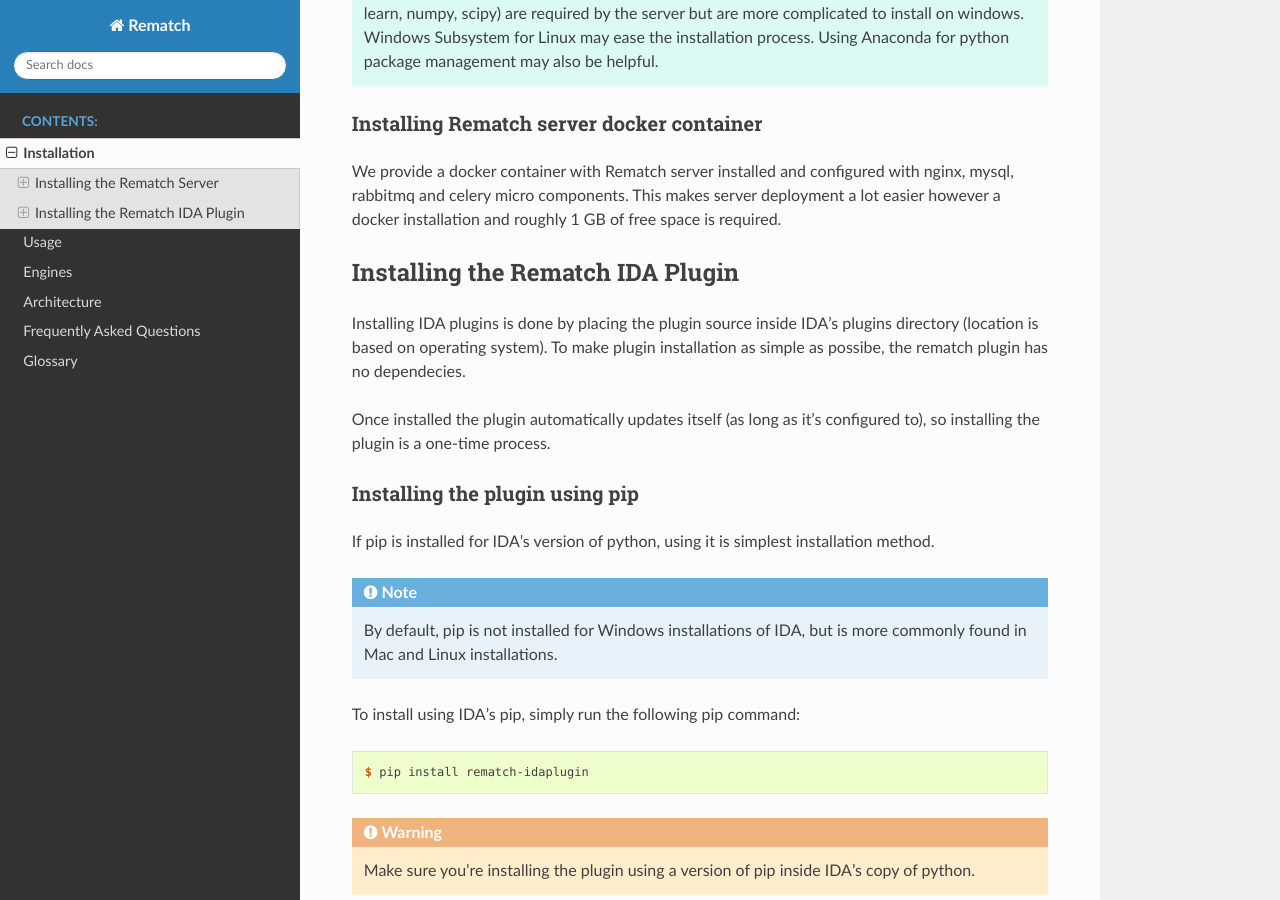
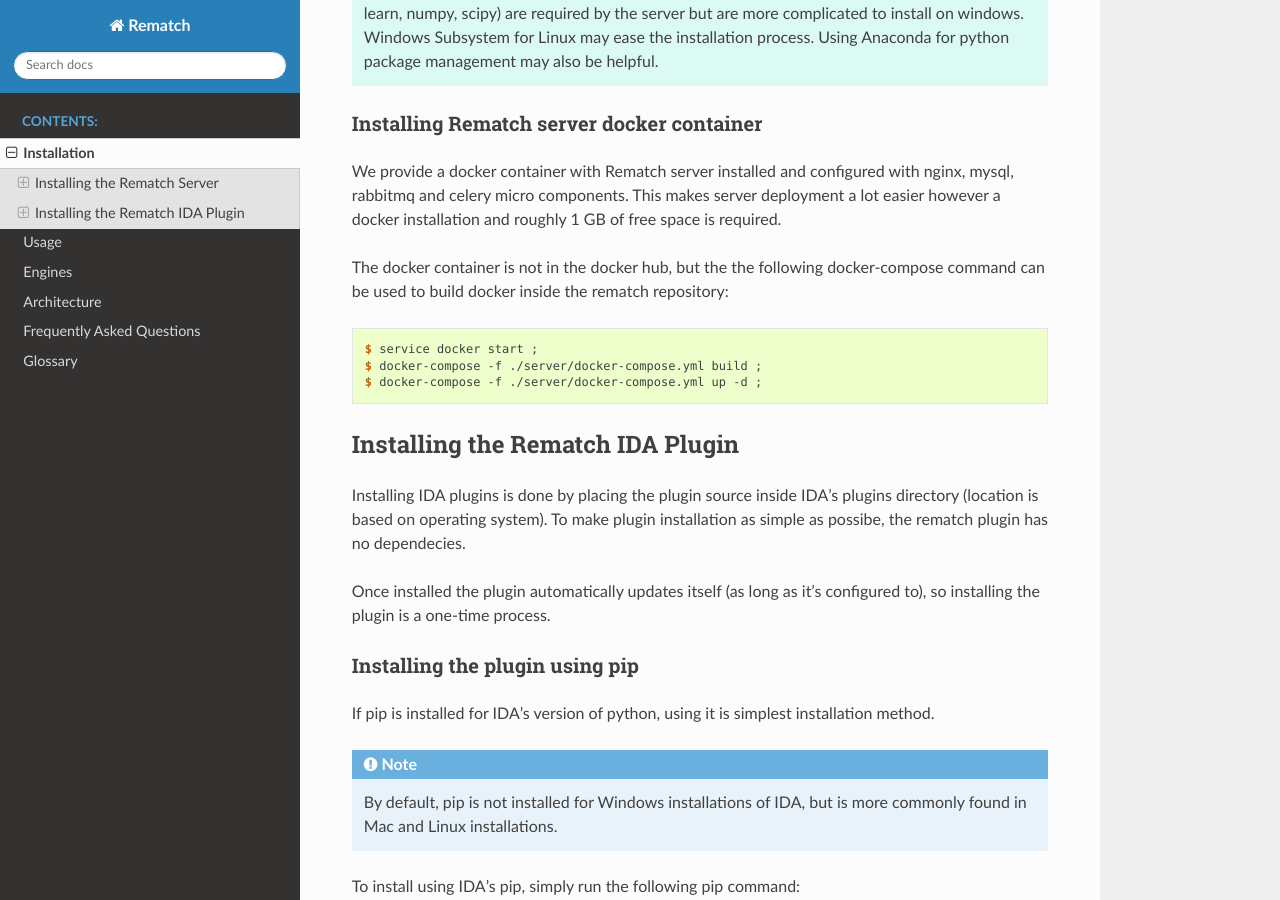
Before and after one commit to nirizr/rematch, a Sphinx documentation site: the page built from docs/installation.rst, in a window 1280 px wide and 900 px high, scrolled down 620 px. Built offline with Sphinx 7.4.7 and the Read the Docs theme 2.0.0, drawn with Linux system fonts in a browser that asks for light colours.

Commit message:
installation.rst: server docker build instructions (#312)

```diff
--- a/docs/installation.rst
+++ b/docs/installation.rst
@@ -30,6 +30,15 @@ We provide a docker container with Rematch server installed and configured with
 nginx, mysql, rabbitmq and celery micro components. This makes server
 deployment a lot easier however a docker installation and roughly 1 GB of free
 space is required.
+
+The docker container is not in the docker hub, but the the following docker-compose
+command can be used to build docker inside the rematch repository:
+
+.. code-block:: console
+
+   $ service docker start ;
+   $ docker-compose -f ./server/docker-compose.yml build ;
+   $ docker-compose -f ./server/docker-compose.yml up -d ;
 
 Installing the Rematch IDA Plugin
 ---------------------------------
```
